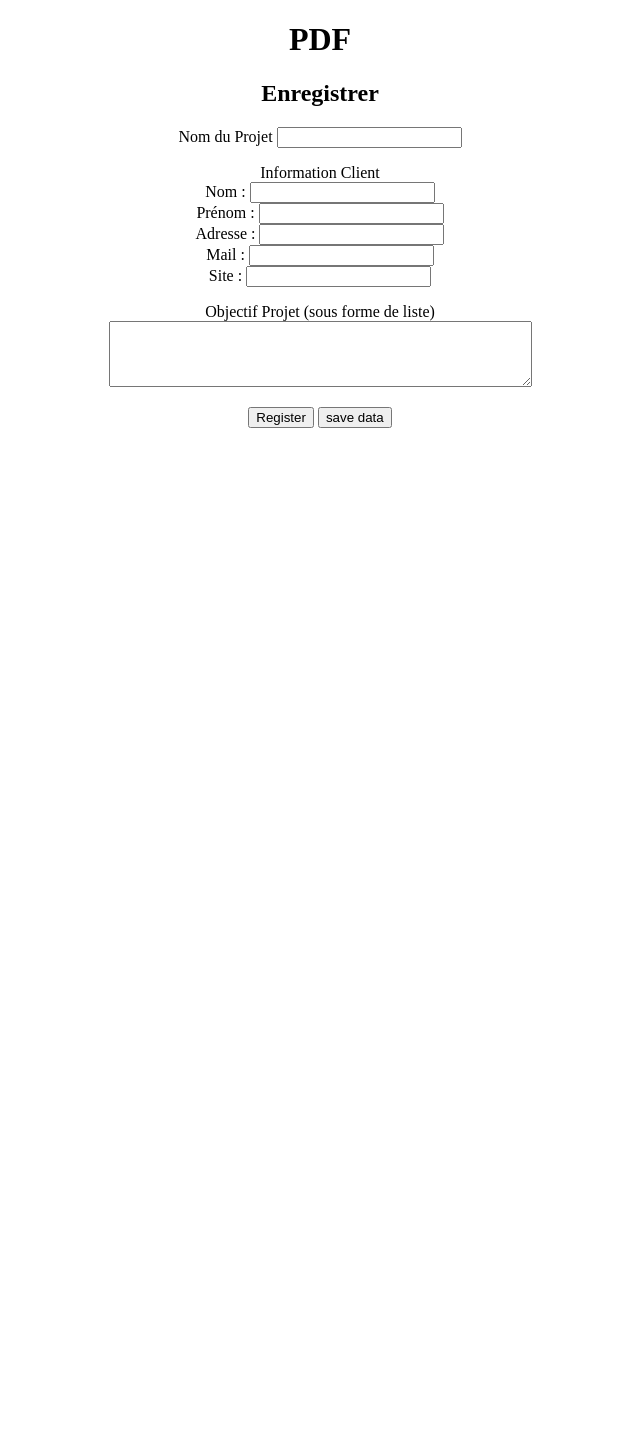
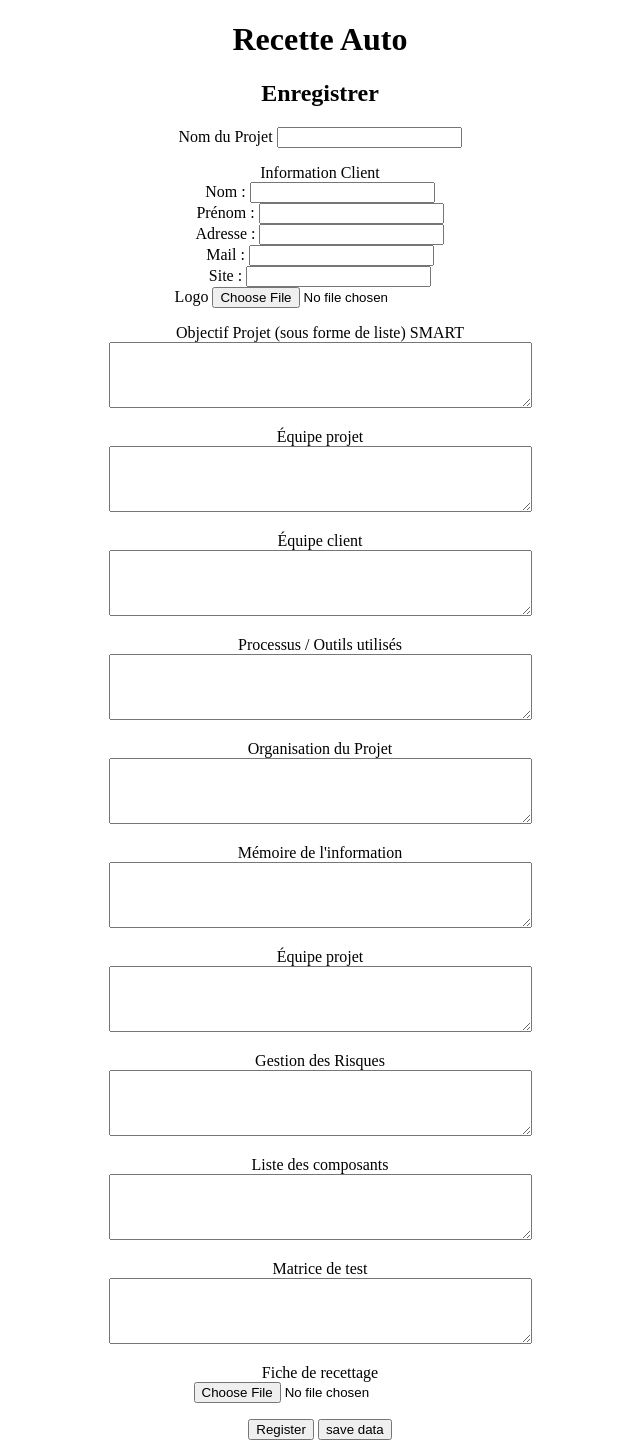
Before and after one commit to leonardpozo/FicheRecettage, a PHP site: page / in a window 1280 px wide. Shown: the whole page, without its empty margins (320-960 px from the left). Before the commit the page ends 428 px from the top, so only its background shows below. Run offline with PHP 8.4, Linux system fonts and the light colour scheme.

Commit message:
un peu de style

```diff
--- a/form.php
+++ b/form.php
@@ -42,6 +42,7 @@ if(!empty($_POST['submit']))
     $pdf->Ln(10);
     $pdf->Cell(0,10,$f_objectifSmart,1,0);
 
+
     $pdf->output();
 
 
--- a/index.html
+++ b/index.html
@@ -2,12 +2,12 @@
 <html lang="en">
 <head>
     <meta charset="UTF-8">
-    <title>Title</title>
+    <title>RecetteAuto</title>
 </head>
 <body>
 
 <header>
-    <h1 align='center'>PDF</h1>
+    <h1 align='center'>Recette Auto</h1>
 </header>
 <section align='center'>
     <h2>Enregistrer</h2>
@@ -35,16 +35,89 @@
             <br/>
             <label>Site :</label>
             <input type=text" name="Site" id="5" />
+            <br/>
+            <label type="text" name="Logo" id="6">Logo</label>
+            <input type="file" name="logo" />
+
         </p>
 
 
         <p>
-            <label>Objectif Projet (sous forme de liste)</label>
+            <label>Objectif Projet (sous forme de liste) SMART</label>
             <br/>
             <textarea rows="4" cols="50" type="text" name="ObjectifSmart">
 </textarea>
         </p>
 
+        <p>
+            <label>Équipe projet</label>
+            <br/>
+            <textarea rows="4" cols="50" type="text" name="teamproject">
+            </textarea>
+        </p>
+
+        <p>
+            <label>Équipe client</label>
+            <br/>
+            <textarea rows="4" cols="50" type="text" name="teamclient">
+            </textarea>
+        </p>
+
+        <p>
+            <label>Processus / Outils utilisés</label>
+            <br/>
+            <textarea rows="4" cols="50" type="text" name="process">
+            </textarea>
+        </p>
+
+        <p>
+            <label>Organisation du Projet</label>
+            <br/>
+            <textarea rows="4" cols="50" type="text" name="orga">
+            </textarea>
+        </p>
+
+        <p>
+            <label>Mémoire de l'information</label>
+            <br/>
+            <textarea rows="4" cols="50" type="text" name="ObjectifSmart">
+            </textarea>
+        </p>
+
+        <p>
+            <label>Équipe projet</label>
+            <br/>
+            <textarea rows="4" cols="50" type="text" name="ObjectifSmart">
+            </textarea>
+        </p>
+
+        <p>
+            <label>Gestion des Risques</label>
+            <br/>
+            <textarea rows="4" cols="50" type="text" name="ObjectifSmart">
+            </textarea>
+        </p>
+
+        <p>
+            <label>Liste des composants</label>
+            <br/>
+            <textarea rows="4" cols="50" type="text" name="ObjectifSmart">
+            </textarea>
+        </p>
+
+        <p>
+            <label>Matrice de test</label>
+            <br/>
+            <textarea rows="4" cols="50" type="text" name="ObjectifSmart">
+            </textarea>
+        </p>
+
+        <p>
+            <label>Fiche de recettage</label>
+            <br/>
+            <input type="file" name="ficherecette" />
+            </textarea>
+        </p>
 
         <input type="submit" value="Register" name="submit" />
         <input type="button" value="save data" name="Save" onClick="aa(); "/>
```
